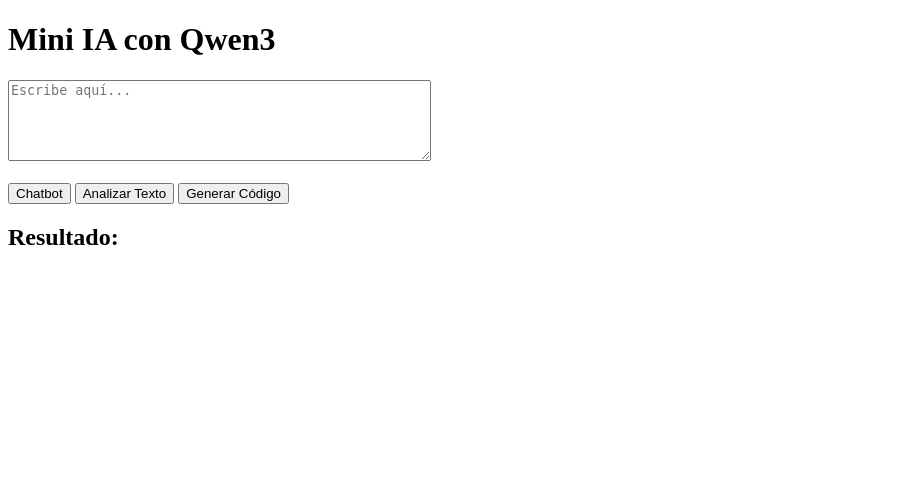
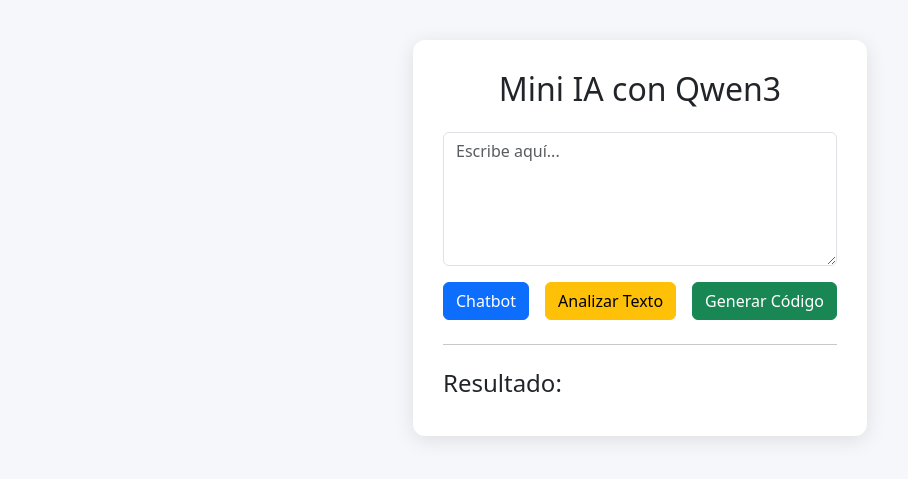
Before and after one commit to IdesignerSe/py_exercise, a Flask app: page / in a window 1280 px wide. Shown: the top 479 px of the page, without its empty margins (0-908 px from the left). Run offline with Flask 3, Linux system fonts and the light colour scheme.

Commit message:
Upgrade mini project Boostrap UI

```diff
--- a/app.py
+++ b/app.py
@@ -13,12 +13,15 @@
 @app.route("/", methods=["GET", "POST"])
 def home():
     result = ""
+    user_text = ""
+
     if request.method == "POST":
         user_text = request.form["user_text"]
         mode = request.form["mode"]
 
         if mode == "chat":
             result = ask_model(user_text)
+
         elif mode == "analyze":
             prompt = f"""
 Analiza este texto:
@@ -31,6 +34,7 @@
 - explicación breve
 """
             result = ask_model(prompt)
+
         elif mode == "code":
             prompt = f"""
 Genera código según esta instrucción:
@@ -40,7 +44,7 @@
 """
             result = ask_model(prompt)
 
-    return render_template("index.html", result=result)
+    return render_template("index.html", result=result, user_text=user_text)
 
 if __name__ == "__main__":
     app.run(debug=True)
--- a/templates/index.html
+++ b/templates/index.html
@@ -1,20 +1,90 @@
 <!DOCTYPE html>
-<html>
+<html lang="es">
 <head>
+    <meta charset="UTF-8">
     <title>Mini IA Heb</title>
+
+    <!-- Bootstrap CSS -->
+    <link
+        href="https://cdn.jsdelivr.net/npm/bootstrap@5.3.2/dist/css/bootstrap.min.css"
+        rel="stylesheet"
+    >
+
+    <style>
+        body {
+            background: #f5f7fa;
+        }
+        .container-box {
+            max-width: 800px;
+            margin-top: 40px;
+            padding: 30px;
+            background: white;
+            border-radius: 12px;
+            box-shadow: 0 4px 20px rgba(0,0,0,0.1);
+        }
+        .bubble-question {
+            background: #e7f1ff;
+            border-left: 4px solid #0d6efd;
+            padding: 12px;
+            border-radius: 8px;
+            margin-bottom: 15px;
+        }
+        .bubble-answer {
+            background: #e8f8ec;
+            border-left: 4px solid #198754;
+            padding: 12px;
+            border-radius: 8px;
+        }
+    </style>
 </head>
+
 <body>
-    <h1>Mini IA con Qwen3</h1>
+    <div class="container d-flex justify-content-center">
+        <div class="container-box">
 
-    <form method="POST">
-        <textarea name="user_text" rows="5" cols="50" placeholder="Escribe aquí..."></textarea><br><br>
+            <h2 class="text-center mb-4">Mini IA con Qwen3</h2>
 
-        <button name="mode" value="chat">Chatbot</button>
-        <button name="mode" value="analyze">Analizar Texto</button>
-        <button name="mode" value="code">Generar Código</button>
-    </form>
+            <form method="POST">
+                <textarea
+                    name="user_text"
+                    class="form-control mb-3"
+                    rows="5"
+                    placeholder="Escribe aquí..."
+                ></textarea>
 
-    <h2>Resultado:</h2>
-    <p>{{ result }}</p>
+                <div class="d-flex gap-3 justify-content-center">
+                    <button name="mode" value="chat" class="btn btn-primary">Chatbot</button>
+                    <button name="mode" value="analyze" class="btn btn-warning">Analizar Texto</button>
+                    <button name="mode" value="code" class="btn btn-success">Generar Código</button>
+                </div>
+            </form>
+
+            <hr class="my-4">
+
+            <h4>Resultado:</h4>
+
+            <!-- Mostrar pregunta -->
+            {% if user_text %}
+            <div class="bubble-question">
+                <strong>Tu pregunta:</strong>
+                <p>{{ user_text }}</p>
+            </div>
+            {% endif %}
+
+            <!-- Mostrar respuesta -->
+            {% if result %}
+            <div class="bubble-answer">
+                <strong>Respuesta:</strong>
+                <p>{{ result }}</p>
+            </div>
+            {% endif %}
+
+        </div>
+    </div>
+
+    <!-- Bootstrap JS -->
+    <script
+        src="https://cdn.jsdelivr.net/npm/bootstrap@5.3.2/dist/js/bootstrap.bundle.min.js">
+    </script>
 </body>
 </html>
```
